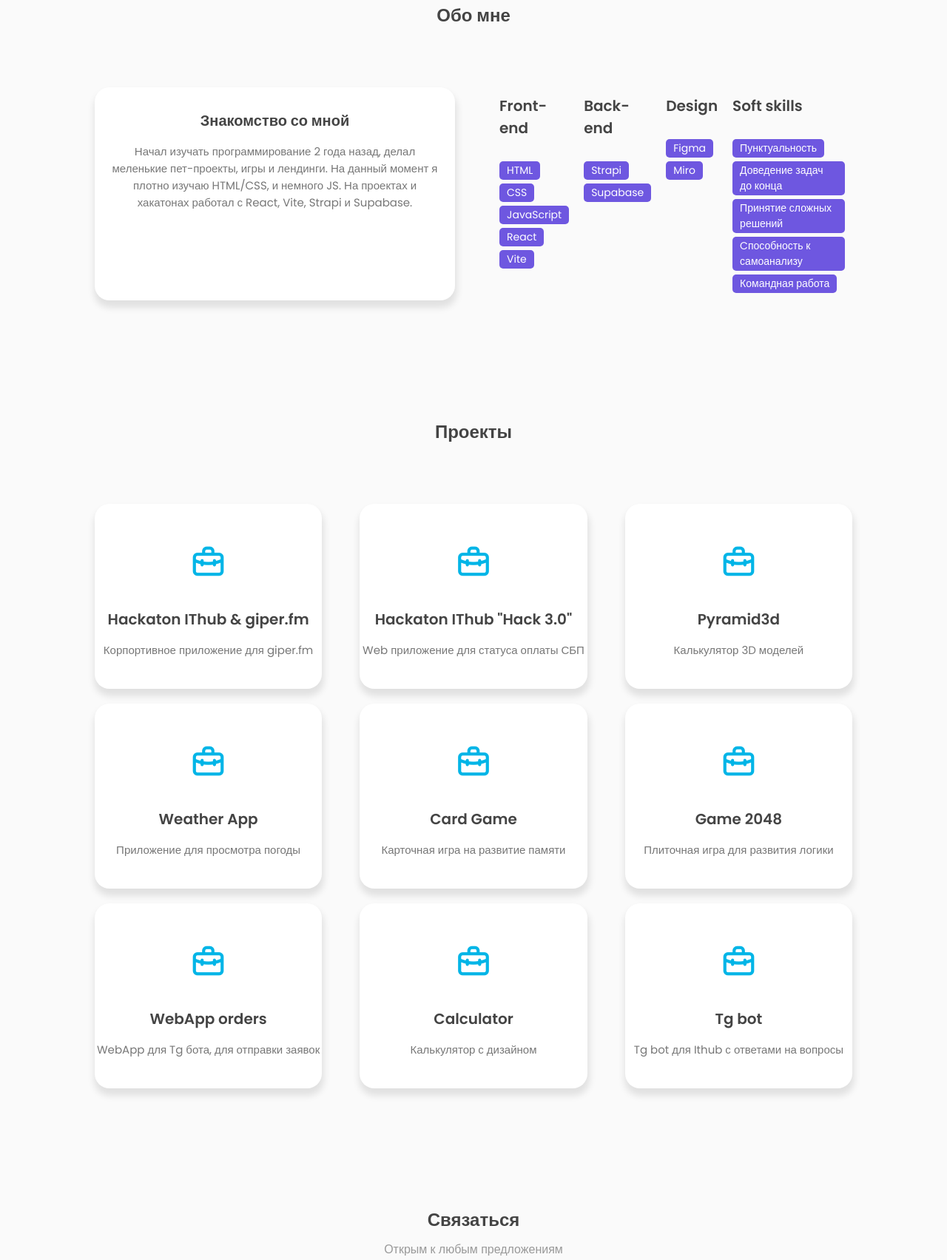
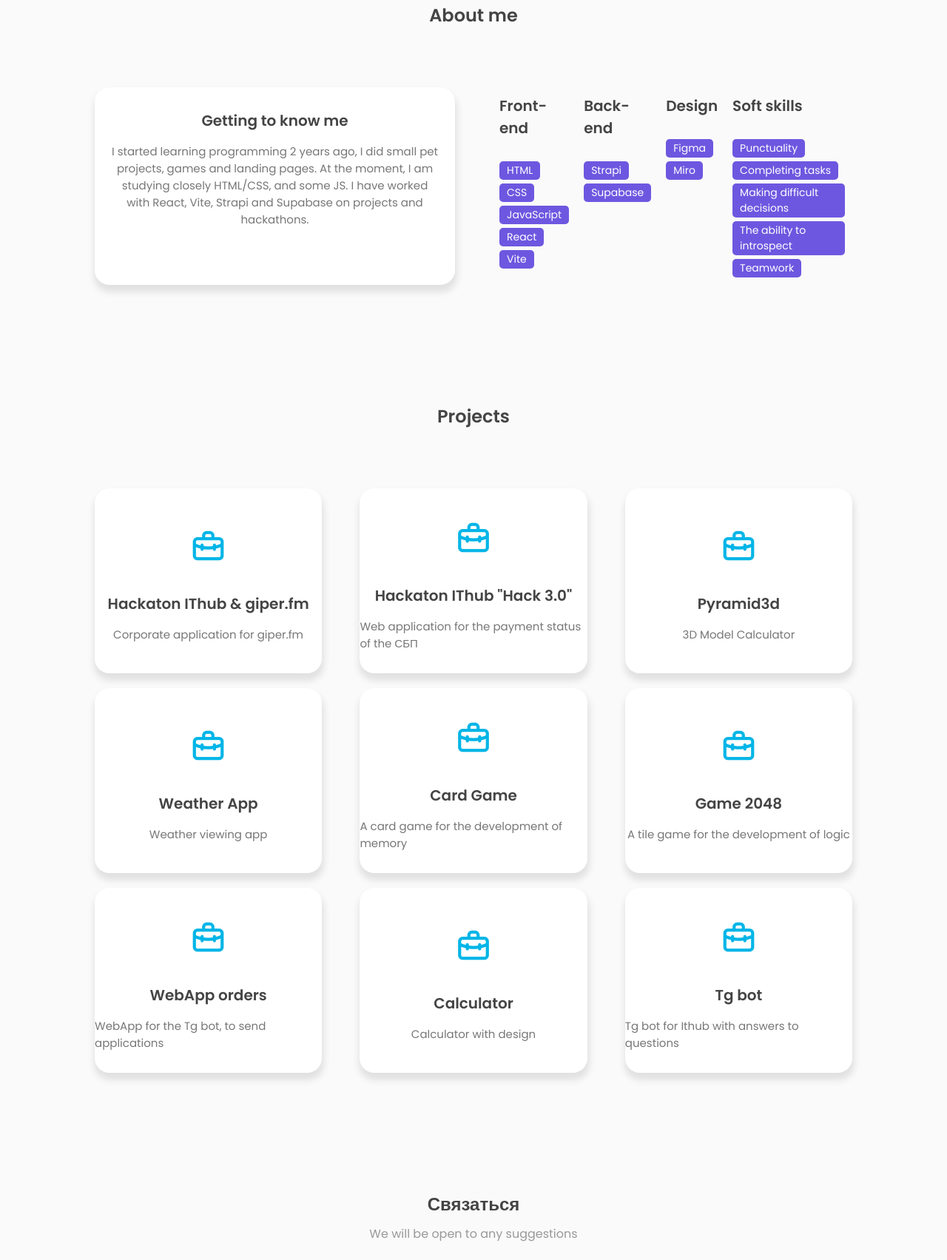
Before and after one commit to CeYn97/Portfolio, a plain HTML site: page index.html in a window 1280 px wide. Shown: the part 877-2580 px from the top of the page at 74% size. Drawn offline with nearby package versions, Linux system fonts and the light colour scheme.

Commit message:
Update index.html

```diff
--- a/index.html
+++ b/index.html
@@ -52,7 +52,7 @@
         </div>
         <div class="nav-button">
           <button class="btn" id="downloadBtn">
-            Скачать резюме <i class="uil uil-file-alt"></i>
+            download CV <i class="uil uil-file-alt"></i>
           </button>
         </div>
         <div class="nav-menu-btn">
@@ -66,23 +66,23 @@
         <section class="featured-box" id="home">
           <div class="featured-text">
             <div class="featured-text-card">
-              <span>Федосеев Иван</span>
+              <span>Fedoseev Ivan</span>
             </div>
             <div class="featured-name">
               <p>Я <span class="typedText"></span></p>
             </div>
             <div class="featured-text-info">
               <p>
-                Студент 1 курса. Начинающий front-end разработчик, который любит
-                создавать полезные и крутые проекты !
+                A 2nd year student. A beginner front-end developer who loves
+to create useful and cool projects!
               </p>
             </div>
             <div class="featured-text-btn">
               <a class="btn blue-btn" href="mailto:ceyyyn97@gmail.com"
-                >Написать мне</a
+                >Message me</a
               >
               <button class="btn" id="downloadBtn2">
-                Скачать резюме <i class="uil uil-file-alt"></i>
+                download CV <i class="uil uil-file-alt"></i>
               </button>
             </div>
             <div class="social_icons">
@@ -113,17 +113,17 @@
         <!-- -------------- ABOUT BOX ---------------- -->
         <section class="section" id="about">
           <div class="top-header">
-            <h1>Обо мне</h1>
+            <h1>About me</h1>
           </div>
           <div class="row">
             <div class="col">
               <div class="about-info">
-                <h3>Знакомство со мной</h3>
+                <h3>Getting to know me</h3>
                 <p>
-                  Начал изучать программирование 2 года назад, делал меленькие
-                  пет-проекты, игры и лендинги. На данный момент я плотно изучаю
-                  HTML/CSS, и немного JS. На проектах и хакатонах работал с
-                  React, Vite, Strapi и Supabase.
+                  I started learning programming 2 years ago, I did small
+pet projects, games and landing pages. At the moment, I am studying closely
+ HTML/CSS, and some JS. I have worked with
+React, Vite, Strapi and Supabase on projects and hackathons.
                 </p>
               </div>
             </div>
@@ -163,11 +163,11 @@
                   <h3>Soft skills</h3>
                 </div>
                 <div class="skills-list">
-                  <span>Пунктуальность</span>
-                  <span>Доведение задач до конца</span>
-                  <span>Принятие сложных решений</span>
-                  <span>Cпособность к самоанализу</span>
-                  <span>Командная работа</span>
+                  <span>Punctuality</span>
+                  <span>Completing tasks</span>
+                  <span>Making difficult decisions</span>
+                  <span>The ability to introspect</span>
+                  <span>Teamwork</span>
                 </div>
               </div>
             </div>
@@ -178,64 +178,64 @@
 
         <section class="section" id="projects">
           <div class="top-header">
-            <h1>Проекты</h1>
+            <h1>Projects</h1>
           </div>
           <div class="project-container">
             <div class="project-box card-event">
               <i class="uil uil-briefcase-alt"></i>
               <h3>Hackaton IThub & giper.fm</h3>
               <label class="cusor-clas"
-                >Корпортивное приложение для giper.fm</label
+                >Corporate application for giper.fm</label
               >
             </div>
             <div class="project-box card-event2">
               <i class="uil uil-briefcase-alt"></i>
               <h3>Hackaton IThub "Hack 3.0"</h3>
               <label class="cusor-clas" class="cusor-clas"
-                >Web приложение для статуса оплаты СБП</label
+                >Web application for the payment status of the СБП</label
               >
             </div>
             <div class="project-box card-event3">
               <i class="uil uil-briefcase-alt"></i>
               <h3>Pyramid3d</h3>
-              <label class="cusor-clas">Калькулятор 3D моделей</label>
+              <label class="cusor-clas">3D Model Calculator</label>
             </div>
             <div class="project-box card-event4">
               <i class="uil uil-briefcase-alt"></i>
               <h3>Weather App</h3>
-              <label class="cusor-clas">Приложение для просмотра погоды</label>
+              <label class="cusor-clas">Weather viewing app</label>
             </div>
             <div class="project-box card-event5">
               <i class="uil uil-briefcase-alt"></i>
               <h3>Card Game</h3>
               <label class="cusor-clas"
-                >Карточная игра на развитие памяти</label
+                >A card game for the development of memory</label
               >
             </div>
             <div class="project-box card-event6">
               <i class="uil uil-briefcase-alt"></i>
               <h3>Game 2048</h3>
               <label class="cusor-clas"
-                >Плиточная игра для развития логики</label
+                >A tile game for the development of logic</label
               >
             </div>
             <div class="project-box card-event7">
               <i class="uil uil-briefcase-alt"></i>
               <h3>WebApp orders</h3>
               <label class="cusor-clas"
-                >WebApp для Tg бота, для отправки заявок</label
+                >WebApp for the Tg bot, to send applications</label
               >
             </div>
             <div class="project-box card-event8">
               <i class="uil uil-briefcase-alt"></i>
               <h3>Calculator</h3>
-              <label class="cusor-clas">Калькулятор с дизайном</label>
+              <label class="cusor-clas">Calculator with design</label>
             </div>
             <div class="project-box card-event9">
               <i class="uil uil-briefcase-alt"></i>
               <h3>Tg bot</h3>
               <label class="cusor-clas"
-                >Tg bot для Ithub с ответами на вопросы</label
+                >Tg bot for Ithub with answers to questions</label
               >
             </div>
           </div>
@@ -246,14 +246,14 @@
         <section class="section" id="contact">
           <div class="top-header">
             <h1>Связаться</h1>
-            <span>Открым к любым предложениям</span>
+            <span>We will be open to any suggestions</span>
           </div>
           <div class="row">
             <div class="col">
               <div class="contact-info">
-                <h2>Контакты <i class="uil uil-corner-right-down"></i></h2>
+                <h2>Contacts <i class="uil uil-corner-right-down"></i></h2>
                 <p><i class="uil uil-envelope"></i> Email: CeYn97@gmail.com</p>
-                <p><i class="uil uil-phone"></i> Телефон: +7 (999) 536-25-30</p>
+                <p><i class="uil uil-phone"></i> Tel: +7 (999) 536-25-30</p>
               </div>
             </div>
             <div class="col">
@@ -263,11 +263,11 @@
                   <input type="text" class="input-field" placeholder="Email" />
                 </div>
                 <div class="text-area">
-                  <textarea placeholder="Предложение"></textarea>
+                  <textarea placeholder="Offers"></textarea>
                 </div>
                 <div class="form-button">
                   <button class="btn">
-                    Отправить <i class="uil uil-message"></i>
+                    Send <i class="uil uil-message"></i>
                   </button>
                 </div>
               </div>
@@ -279,7 +279,7 @@
       <!-- --------------- FOOTER --------------- -->
       <footer>
         <div class="top-footer">
-          <p>Федосеев Иван</p>
+          <p>Fedoseev Ivan</p>
         </div>
         <div class="middle-footer">
           <ul class="footer-menu">
```
